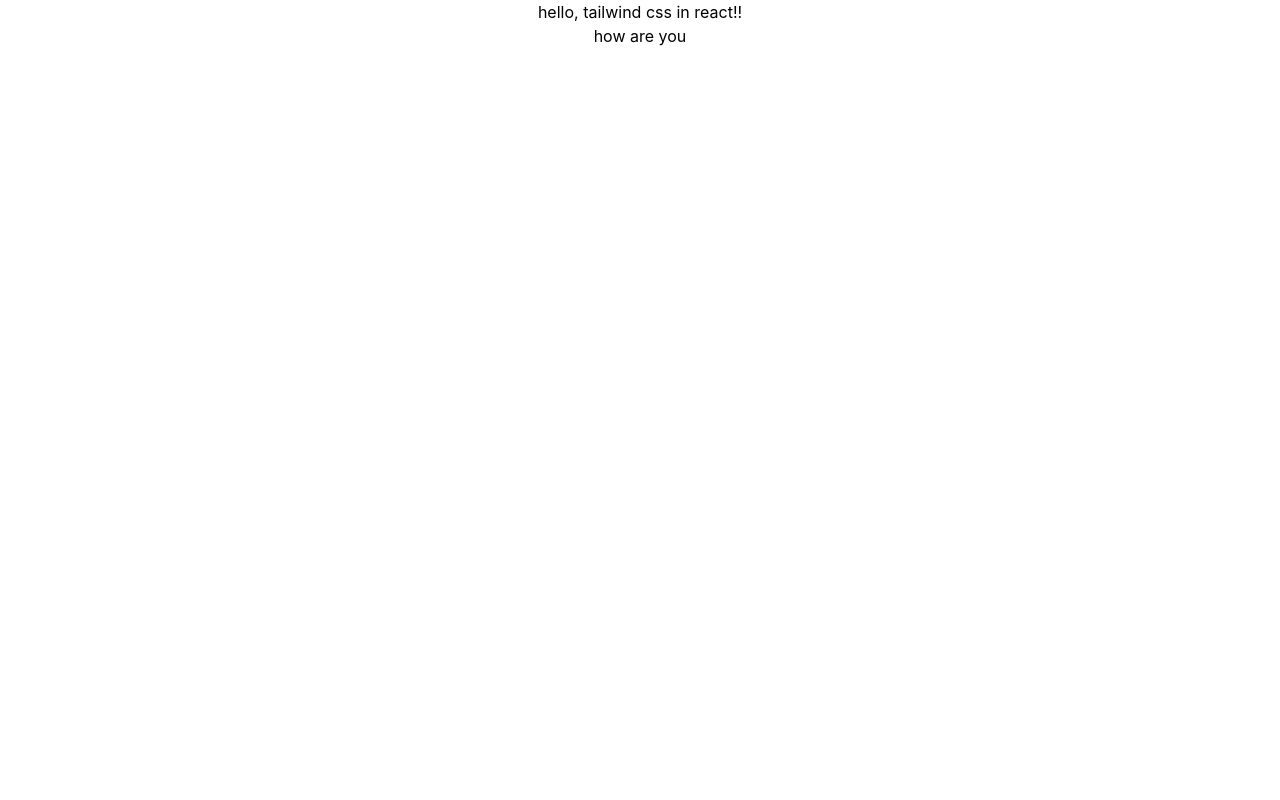
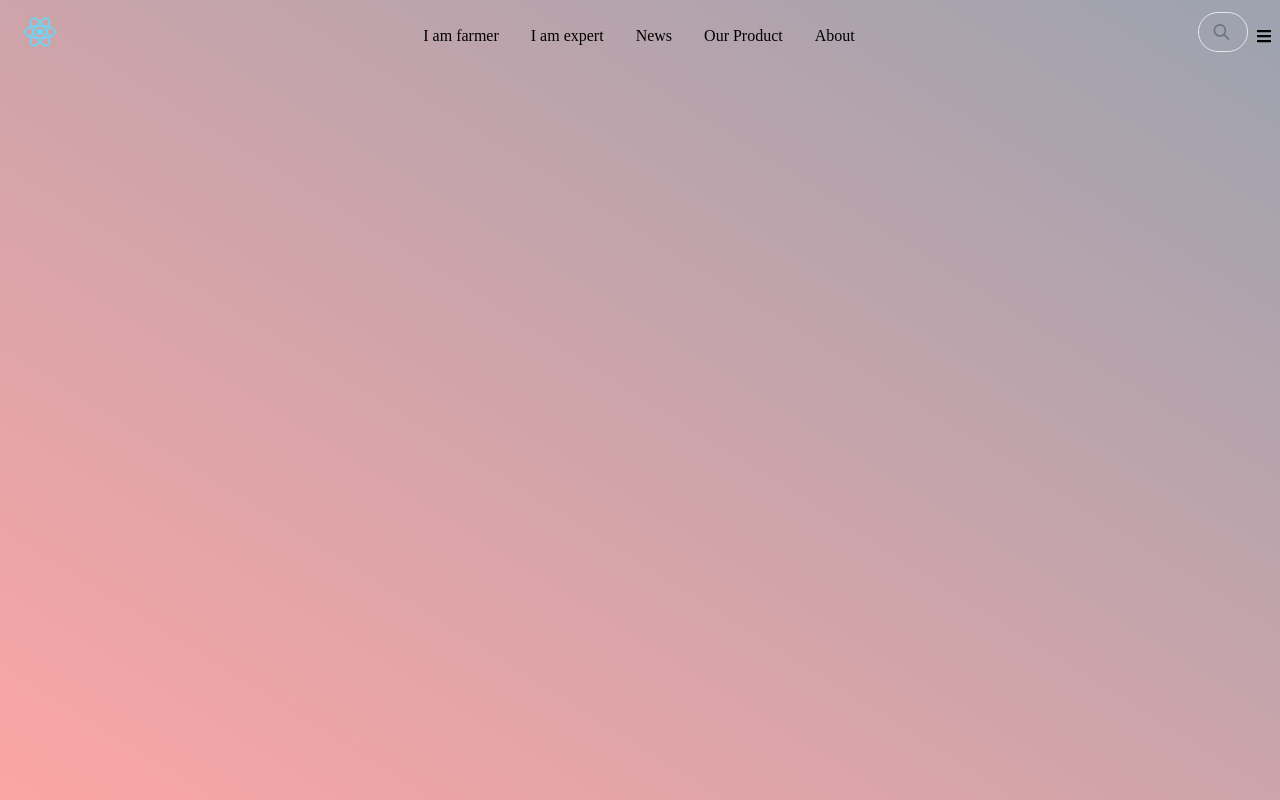
Before and after one commit to mushroomproject/final_project, a React (Create React App) app in the folder final-project/: page / in a window 1280 px wide. Built offline with nearby package versions, Linux system fonts and the light colour scheme.

Commit message:
another update new files and navbar

```diff
--- a/final-project/package.json
+++ b/final-project/package.json
@@ -8,6 +8,9 @@
     "@testing-library/user-event": "^13.5.0",
     "react": "^18.2.0",
     "react-dom": "^18.2.0",
+    "react-icon": "^1.0.0",
+    "react-icons": "^4.12.0",
+    "react-router-dom": "^6.19.0",
     "react-scripts": "5.0.1",
     "web-vitals": "^2.1.4"
   },
--- a/final-project/src/App.js
+++ b/final-project/src/App.js
@@ -1,12 +1,23 @@
 import logo from './logo.svg';
 import './App.css';
+import { Navbar } from './components/Navbar';
+import { BrowserRouter, Route, Routes } from 'react-router-dom';
+import Home from './pages/Home';
+import About from './pages/About';
 
 function App() {
   return (
+    <BrowserRouter>
     <div className="App">
-      <h3 classname = 'text-xl'>hello, tailwind css in react!!</h3>
-      <h3> how are you</h3>
+      <Navbar/>
+      <Routes>
+          <Route index element={<Home/>}/>
+          <Route path='about' element={<About/>}/>
+          <Route path='farmer' element={<About/>}/>
+          <Route path='about' element={<About/>}/>
+      </Routes>
     </div>
+    </BrowserRouter>
   );
 }
 
--- /dev/null
+++ b/final-project/src/components/Navbar.jsx
@@ -0,0 +1,43 @@
+import React, { useState } from 'react';
+import { FaBars} from 'react-icons/fa';
+import { SearchBox } from './SearchBox';
+import logo from '../logo.svg';
+import {Link} from "react-router-dom"
+import menu from "../lib/menu.json"
+
+export const Navbar = () => {
+  const [openMenu,setOpenMenu] = useState(false);
+  return (
+    <div className='absolute inset-x-0 top-0 '>
+      <div className='flex justify-between flex-row font-medium'>
+        <Link to={"./"}><img src={logo} className='app-logo w-20 h-10 my-3' alt='logo' /></Link>
+        <div className=' md:flex flex-wrap gap=10 flex-row font-medium '>
+            <ul className='flex my-2 mx-8'>
+                {
+                  menu.map((item,index) => (
+                    <li key={index}>
+                      <Link to={item.href}>{item.title}</Link>
+                    </li>
+                  ))
+                }
+            </ul>
+        </div>
+
+        <div className='flex duration-200 ease-in'>
+        <div class="my-3">
+          <SearchBox/>
+        </div>
+        <button onClick={() => setOpenMenu(!openMenu)} className='my-5 mx-2'>
+        <FaBars/>
+      </button>
+      <div className={`w-52 bg-red-200 transform ease-in  ${openMenu ? "translate-x-0 block":" translate-x-full hidden"} duration-200 `}>
+        <ul>
+          <li className='bg-white hover:bg-gray-200 cursor-pointer'>Home </li>
+        </ul>
+      </div>
+        </div>
+
+    </div>
+    </div>
+  );
+};
--- /dev/null
+++ b/final-project/src/components/SearchBox.js
@@ -0,0 +1,17 @@
+import React from 'react'
+
+export const SearchBox = () => {
+  return (
+    <div>
+    <form action="" class="relative mx-auto w-max">
+      <input type="search"
+            class="peer cursor-pointer relative z-10 h-10 w-10 rounded-full border bg-transparent pl-12 outline-none focus:w-full focus:cursor-text focus:border-lime-300 focus:pl-16 focus:pr-4" />
+      <svg xmlns="http://www.w3.org/2000/svg" class="absolute inset-y-0 my-auto h-8 w-12 border-r border-transparent stroke-gray-500 px-3.5 peer-focus:border-lime-300 peer-focus:stroke-lime-500" fill="none" viewBox="0 0 24 24" stroke="currentColor" stroke-width="2">
+        <path stroke-linecap="round" stroke-linejoin="round" d="M21 21l-6-6m2-5a7 7 0 11-14 0 7 7 0 0114 0z" />
+      </svg>
+    </form>
+
+
+    </div>
+  )
+}
--- a/final-project/src/index.css
+++ b/final-project/src/index.css
@@ -1,16 +1,13 @@
 @tailwind base;
 @tailwind components;
 @tailwind utilities;
-body {
-  margin: 0;
-  font-family: -apple-system, BlinkMacSystemFont, 'Segoe UI', 'Roboto', 'Oxygen',
-    'Ubuntu', 'Cantarell', 'Fira Sans', 'Droid Sans', 'Helvetica Neue',
-    sans-serif;
-  -webkit-font-smoothing: antialiased;
-  -moz-osx-font-smoothing: grayscale;
+@import url('https://fonts.googleapis.com/css?family=Poppins:wght@100;200;300;400;500;600;00;800;900;');
+
+@layer base{
+body{
+  @apply font-[Poppins]
 }
-
-code {
-  font-family: source-code-pro, Menlo, Monaco, Consolas, 'Courier New',
-    monospace;
+  li{
+    @apply p-4
+  }
 }
--- /dev/null
+++ b/final-project/src/lib/menu.json
@@ -0,0 +1,21 @@
+[
+    {
+      "title":"I am farmer",
+      "href":"/farmer"
+    },
+    {
+      "title":"I am expert",
+      "href":"/farmer"
+    },
+    {
+      "title":"News",
+      "href":"/farmer"
+    },
+    {
+      "title":"Our Product",
+      "href":"/farmer"
+    },{
+      "title":"About",
+      "href":"/about"
+    }
+  ]
--- /dev/null
+++ b/final-project/src/pages/About.jsx
@@ -0,0 +1,7 @@
+import React from 'react'
+
+export default function About() {
+  return (
+    <div>About</div>
+  )
+}
--- /dev/null
+++ b/final-project/src/pages/Home.jsx
@@ -0,0 +1,9 @@
+import React from 'react'
+
+export default function Home() {
+  return (
+    <div className='w-full flex h-screen bg-gradient-to-tr from-red-300 to-gray-400'>
+        {/* <img src="final-project\src\logo.svg" alt="" srcset="" width={"1000px"} height={"1000px"} /> */}
+    </div>
+  )
+}
```
Also changed, not shown: final-project/src/components/Navbar.css (added), 1 other file (tests, documents, lock files or other folders).
